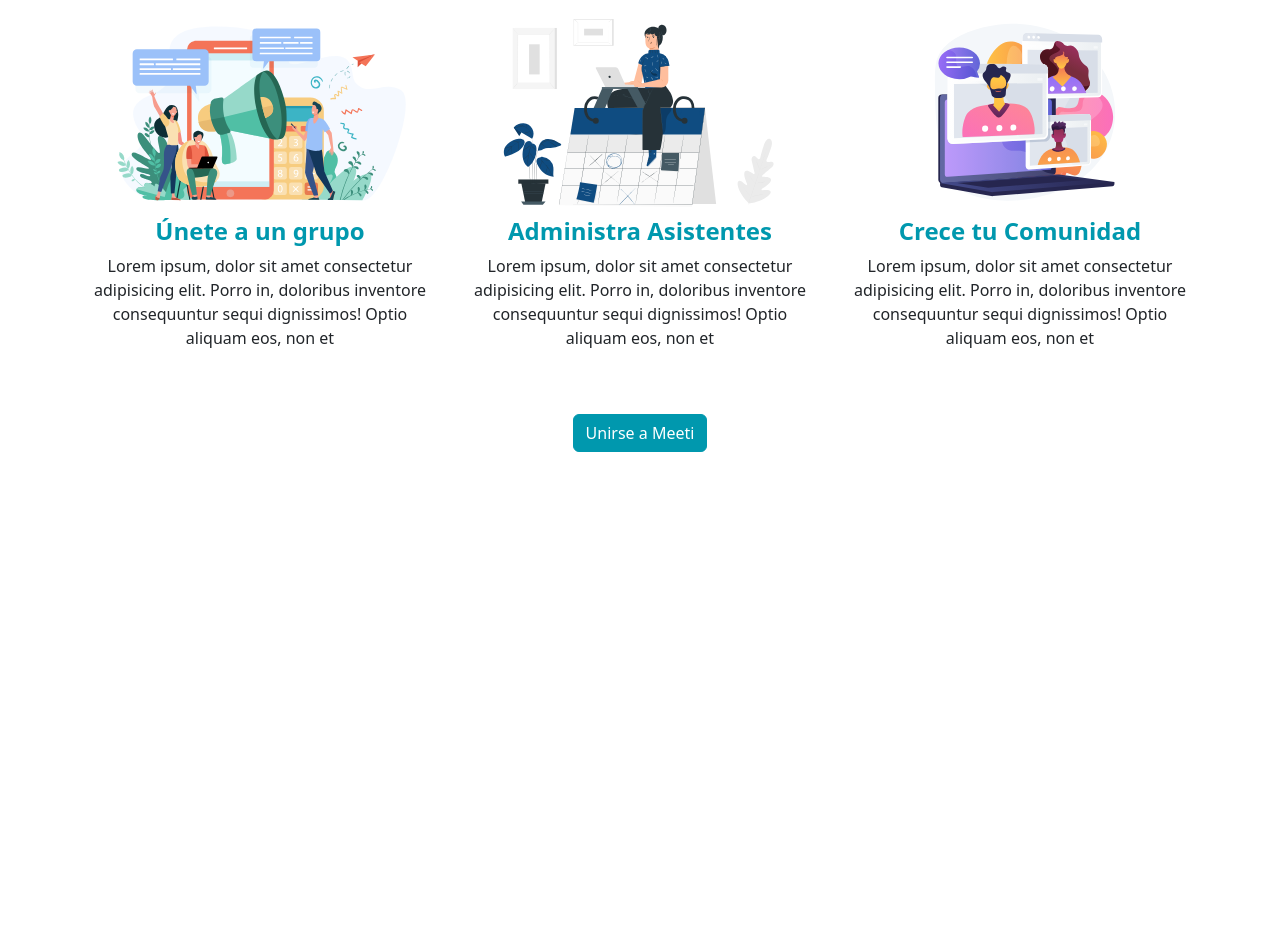
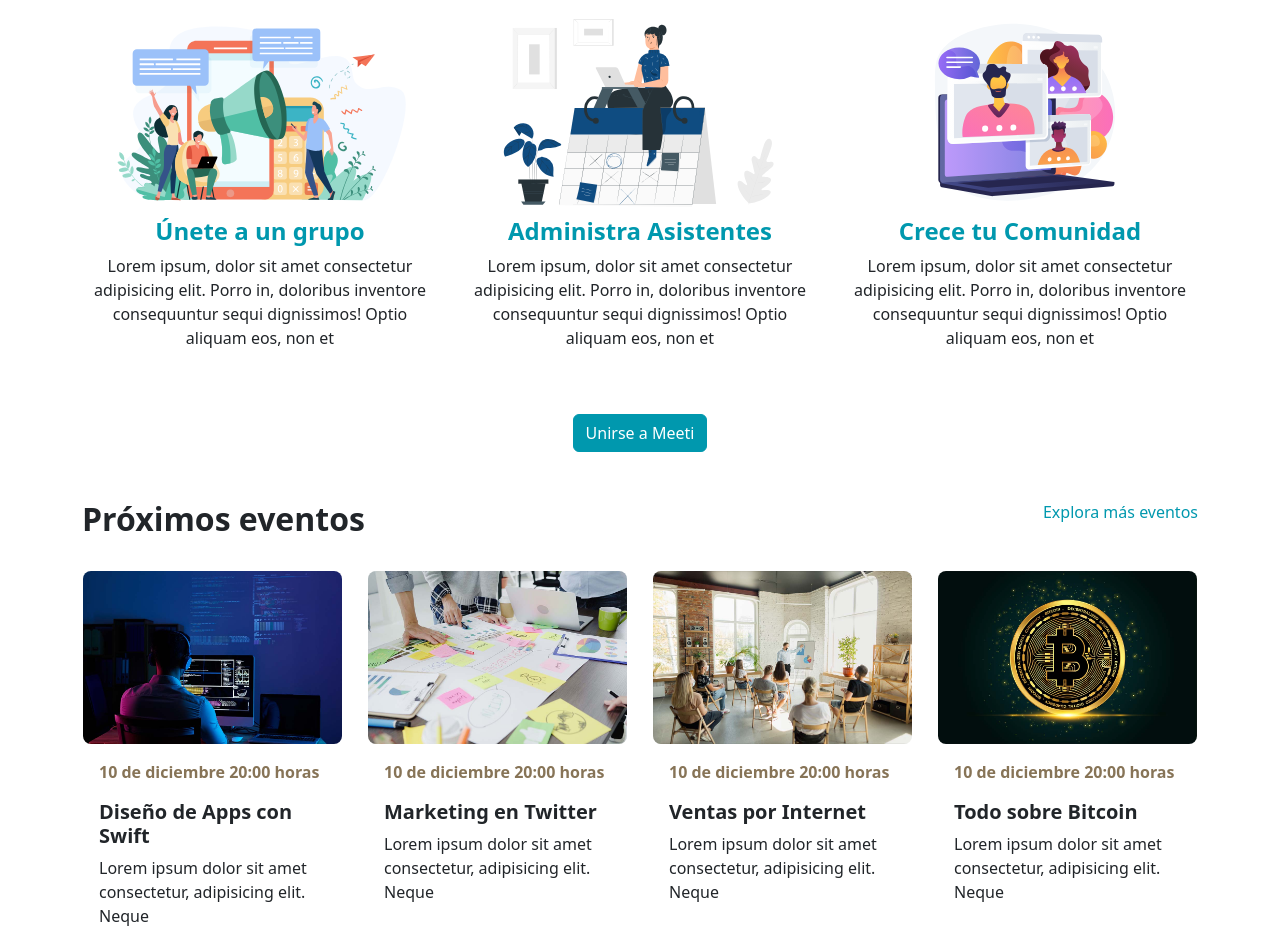
Before and after one commit to Ginodev24/meeti, a website: page index.html in a window 1280 px wide. Shown: the part 979-1924 px from the top of the page. Before the commit the page ends 1479 px from the top, so only its background shows below. Drawn offline with Linux system fonts and the light colour scheme.

Commit message:
proximos eventos

```diff
--- a/index.html
+++ b/index.html
@@ -65,6 +65,60 @@
         </div>
     </section>
 
+    <main class="container-xl eventos mt-5">
+        <div class="d-flex justify-content-between">
+            <h2>Próximos eventos</h2>
+            <a href="#" class="text-secondary text-decoration-none d-none d-sm-block">Explora más eventos</a>
+        </div>
+
+        <div class="row mt-4">
+            <div class="col-md-6 col-lg-3">
+                <div class="card">
+                    <img class="card-img" src="img/evento_1.jpg" alt="imagen evento">
+                    <div class="card-body">
+                        <p class="card-text fecha fw-bold">10 de diciembre 20:00 horas</p>
+                        <h3 class=" card-title fs-5">Diseño de Apps con Swift</h3>
+                        <p class="card-text descripcion">Lorem ipsum dolor sit amet consectetur, adipisicing elit. Neque</p>
+                    </div>
+                </div>
+            </div> <!--endCol-->
+
+            <div class="col-md-6 col-lg-3">
+                <div class="card">
+                    <img class="card-img" src="img/evento_2.jpg" alt="imagen evento">
+                    <div class="card-body">
+                        <p class="card-text fecha fw-bold">10 de diciembre 20:00 horas</p>
+                        <h3 class=" card-title fs-5">Marketing en Twitter</h3>
+                        <p class="card-text descripcion">Lorem ipsum dolor sit amet consectetur, adipisicing elit. Neque</p>
+                    </div>
+                </div>
+            </div> <!--endCol-->
+
+            <div class="col-md-6 col-lg-3">
+                <div class="card">
+                    <img class="card-img" src="img/evento_3.jpg" alt="imagen evento">
+                    <div class="card-body">
+                        <p class="card-text fecha fw-bold">10 de diciembre 20:00 horas</p>
+                        <h3 class=" card-title fs-5">Ventas por Internet</h3>
+                        <p class="card-text descripcion">Lorem ipsum dolor sit amet consectetur, adipisicing elit. Neque</p>
+                    </div>
+                </div>
+            </div> <!--endCol-->
+
+            <div class="col-md-6 col-lg-3">
+                <div class="card">
+                    <img class="card-img" src="img/evento_4.jpg" alt="imagen evento">
+                    <div class="card-body">
+                        <p class="card-text fecha fw-bold">10 de diciembre 20:00 horas</p>
+                        <h3 class=" card-title fs-5">Todo sobre Bitcoin</h3>
+                        <p class="card-text descripcion">Lorem ipsum dolor sit amet consectetur, adipisicing elit. Neque</p>
+                    </div>
+                </div>
+            </div> <!--endCol-->
+        </div>
+
+    </main>
+
     <script src="js/bootstrap.bundle.min.js"></script>
 </body>
 
--- a/src/scss/_custom.scss
+++ b/src/scss/_custom.scss
@@ -12,5 +12,8 @@ $dark: $oscuro;
 $display-font-weight: 900;
 $headings-font-weight: 700;
 
+//Cards
+$card-border-color: transparent;
+
 // Importar Bootstrap
 @import '../../node_modules/bootstrap/scss/bootstrap.scss'
--- /dev/null
+++ b/src/scss/contenido/_eventos.scss
@@ -0,0 +1,17 @@
+.eventos{
+
+    .card{
+
+        &:hover{
+            cursor: pointer;
+        }
+
+        img{
+            border-radius: 0.5rem;
+        }
+
+        .fecha{
+            color: #877457;
+        }
+    }
+}
--- /dev/null
+++ b/src/scss/contenido/_index.scss
@@ -0,0 +1 @@
+@forward 'eventos';
--- a/src/scss/style.scss
+++ b/src/scss/style.scss
@@ -1 +1,2 @@
 @use 'header';
+@use 'contenido';
```
Also changed, not shown: build/css/style.css, 1 other file.
